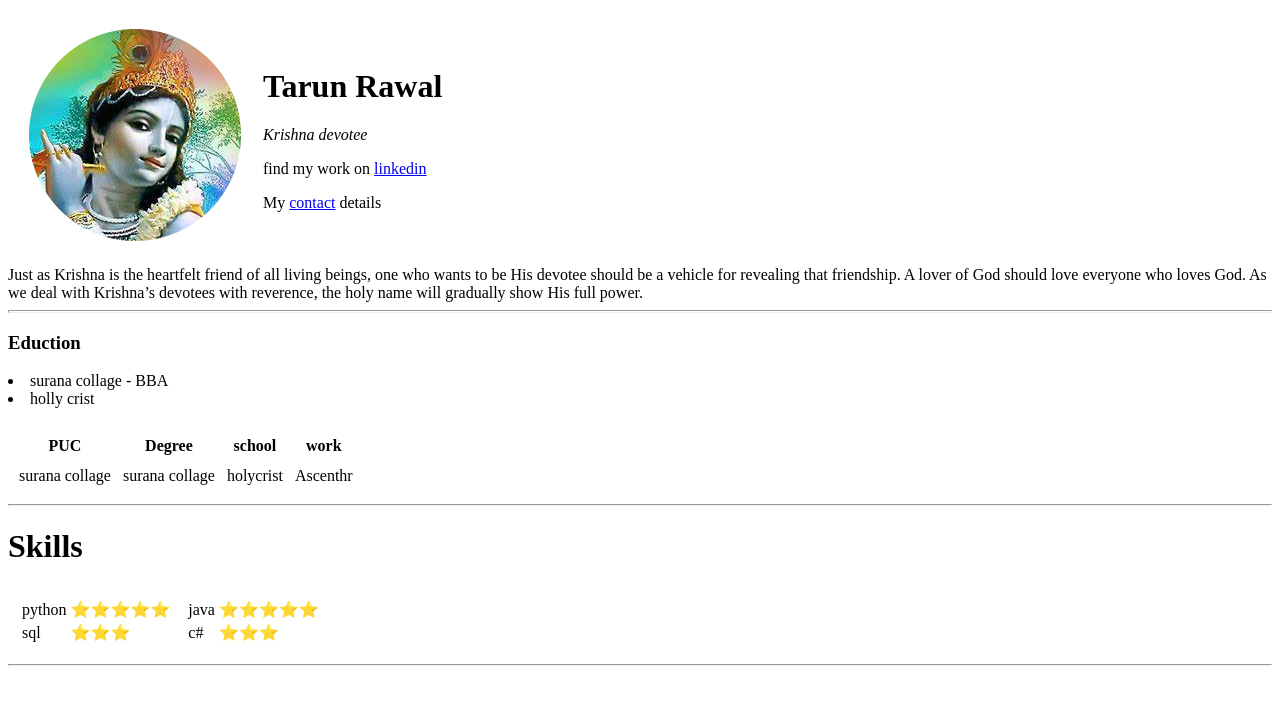
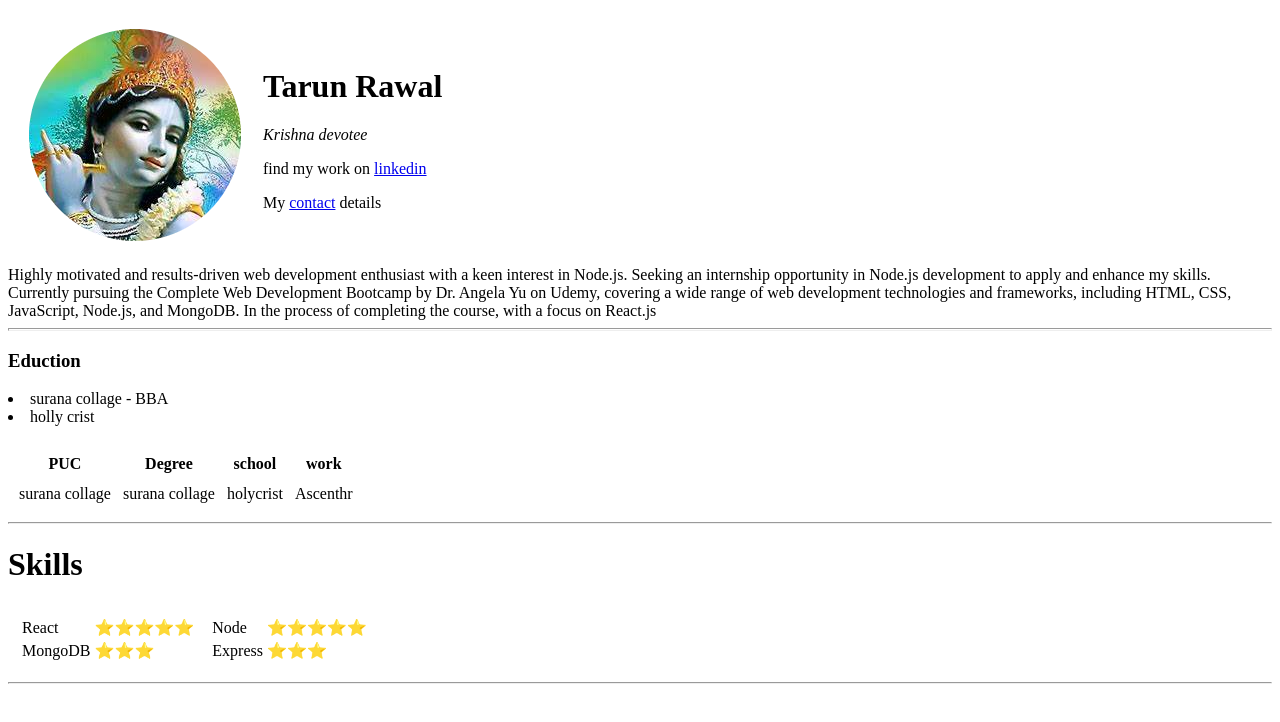
Before and after one commit to Tarun1088/HTML-Cv, a plain HTML site: page index.html in a window 1280 px wide. Drawn offline with Linux system fonts and the light colour scheme.

Commit message:
Update index.html
Detail update

```diff
--- a/index.html
+++ b/index.html
@@ -22,7 +22,11 @@
 </td>
 </tr>
 </table>
-    <p1>Just as Krishna is the heartfelt friend of all living beings, one who wants to be His devotee should be a vehicle for revealing that friendship. A lover of God should love everyone who loves God. As we deal with Krishna’s devotees with reverence, the holy name will gradually show His full power.</p1>
+    <p1>Highly motivated and results-driven web development enthusiast with a keen interest in Node.js.
+Seeking an internship opportunity in Node.js development to apply and enhance my skills. Currently
+pursuing the Complete Web Development Bootcamp by Dr. Angela Yu on Udemy, covering a wide
+range of web development technologies and frameworks, including HTML, CSS, JavaScript, Node.js,
+and MongoDB. In the process of completing the course, with a focus on React.js</p1>
     <hr size="3">
     <h3>Eduction</h3>
     <ui>
@@ -56,22 +60,22 @@
         <td>
             <table>
             <tr>
-               <td>python</td>
+               <td>React</td>
                <td>⭐⭐⭐⭐⭐</td>
             </tr>
             <tr>
-               <td>sql</td>
+               <td>MongoDB</td>
                <td>⭐⭐⭐</td>
             </tr>
             </table></td>
         <td>
             <table>
             <tr>
-               <td>java</td>
+               <td>Node</td>
                <td>⭐⭐⭐⭐⭐</td>
             </tr>
             <tr>
-               <td>c#</td>
+               <td>Express</td>
                <td>⭐⭐⭐</td>
             </tr>
             </table>
```
